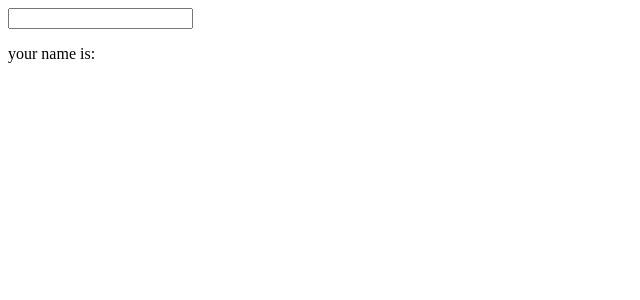
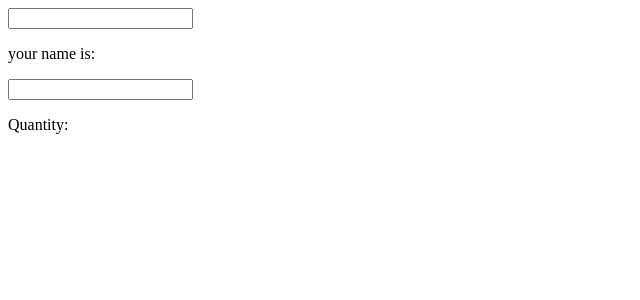
Before and after one commit to bishnulimbu/RRepo1, a React (Vite) app in the folder my-react-app/: page / in a window 1280 px wide. Shown: the top 300 px of the page, without its empty margins (0-640 px from the left). Built offline with nearby package versions, Linux system fonts and the light colour scheme.

Commit message:
added event onchange for number

```diff
--- a/my-react-app/src/Component2.jsx
+++ b/my-react-app/src/Component2.jsx
@@ -2,13 +2,21 @@ import React, { useState } from "react";
 
 function Component2() {
   const [name, setName] = useState("");
+  const [num, setNum] = useState();
+
   const fn1 = (event) => {
     setName(event.target.value);
+  };
+  const numFn = (event) => {
+    setNum(event.target.value);
   };
   return (
     <div>
       <input type="text" onChange={fn1} />
       <p>your name is: {name}</p>
+
+      <input type="number" onChange={numFn} />
+      <p>Quantity:{num}</p>
     </div>
   );
 }
```
